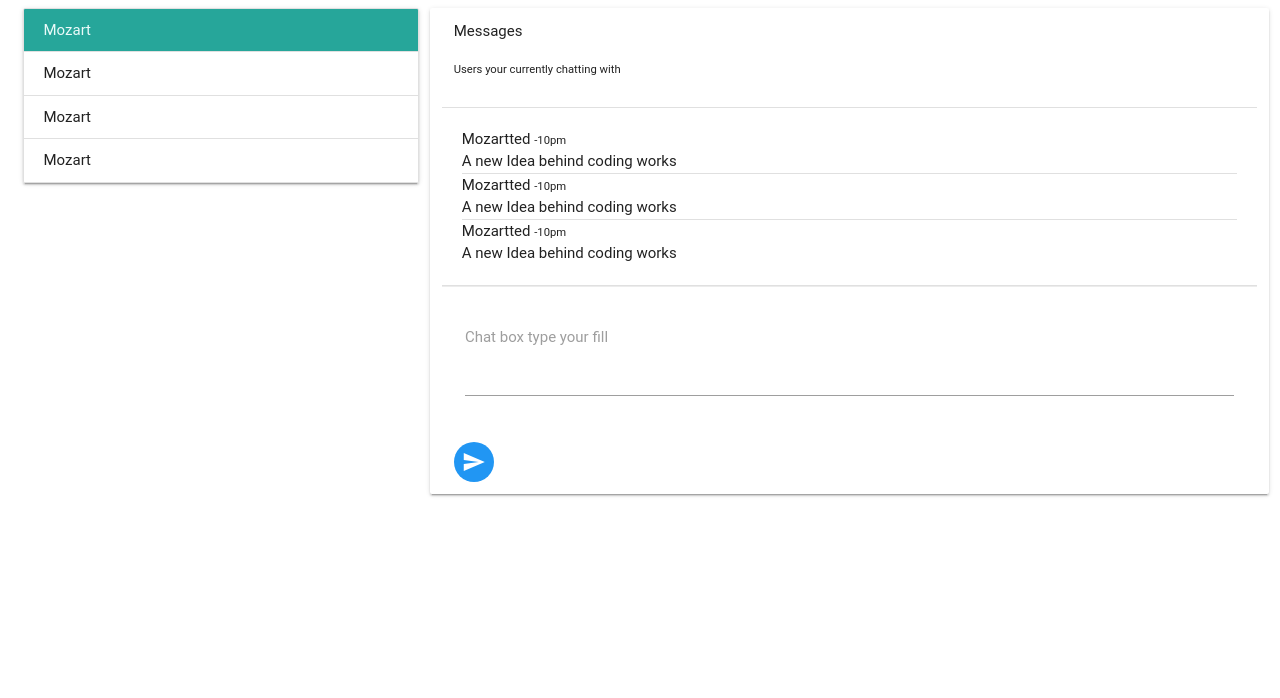
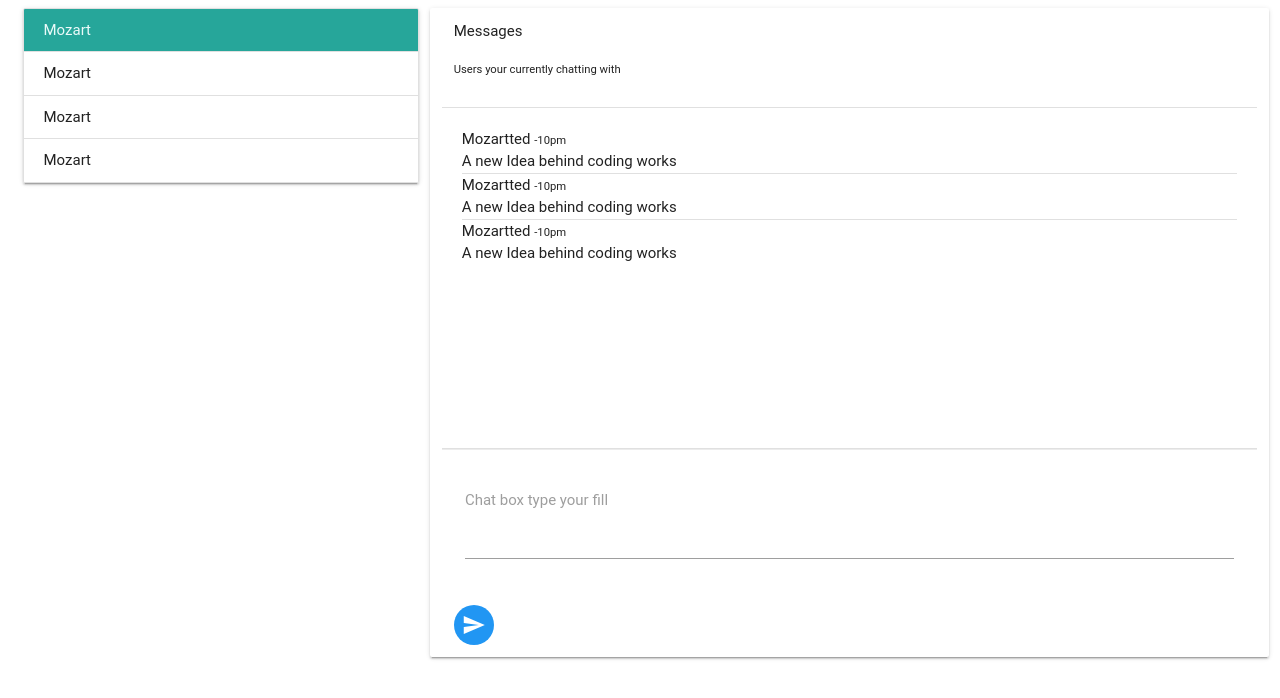
Before and after one commit to Mozartted/Chat-with-Socket.io, a website: page app/index.html in a window 1280 px wide. Drawn offline with nearby package versions, Linux system fonts and the light colour scheme; a web font is replaced by a local one.

Commit message:
(Files): Added link to style.css

```diff
--- a/app/index.html
+++ b/app/index.html
@@ -4,6 +4,7 @@
     <title>Chat With Socket.IOt</title>
     <script src="dist/js/jquery.js"></script>
     <link rel="stylesheet" href="dist/css/materialize.css">
+    <link rel="stylesheet" href="dist/css/style.css">
     <script src="dist/js/materialize.js"></script>
     <script src="/socket.io/socket.io.js"></script>
     <script src="dist/js/script.js"></script>
```
